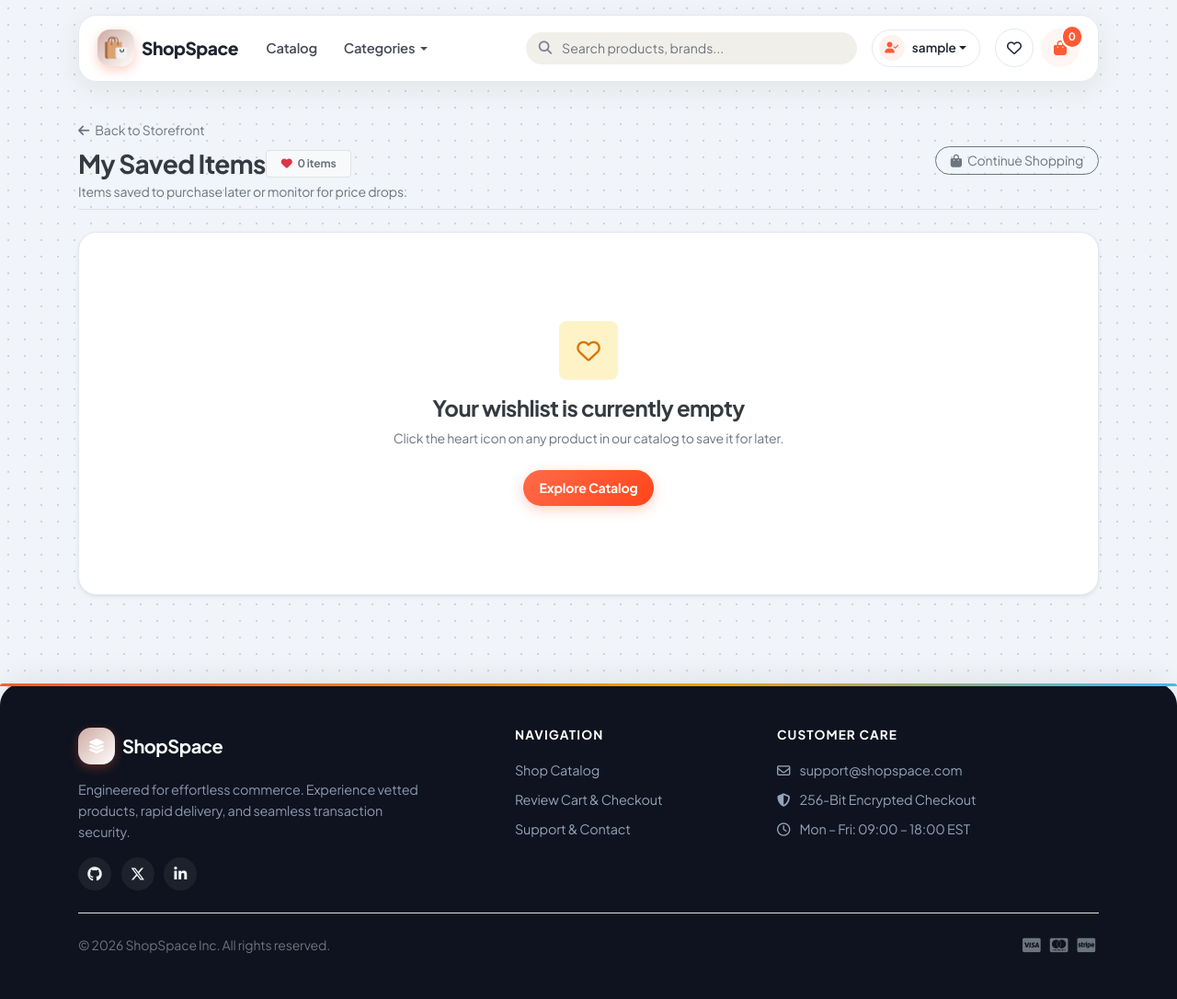
After one commit to saeedzs/django-deployment-example, a Django app: page /wishlist/ in a window 1280 px wide. The commit adds this page. Shown: the whole page at 92% size. Run offline with Django 5.2, Linux system fonts and the light colour scheme; the visitor is signed in with stand-in values (Sample User, id 1); data that the repository does not hold is empty.

Commit message:
Whishlist added

```diff
--- a/shop/static/shop/index.css
+++ b/shop/static/shop/index.css
@@ -1024,3 +1024,100 @@ body.bg-canvas {
 .btn-checkout-primary:active {
     transform: scale(0.96) !important;
 }
+
+/* =================================================================
+   WISHLIST BUTTONS, BADGES & TOAST NOTIFICATIONS
+   ================================================================= */
+
+/* Floating Heart Icon on Cards */
+.btn-wishlist-toggle {
+    position: absolute;
+    top: 12px;
+    right: 12px;
+    z-index: 5;
+    width: 34px;
+    height: 34px;
+    border-radius: 50%;
+    background: rgba(255, 255, 255, 0.9);
+    backdrop-filter: blur(8px);
+    border: 1px solid var(--color-border);
+    display: inline-flex;
+    align-items: center;
+    justify-content: center;
+    color: var(--color-muted);
+    font-size: 0.95rem;
+    cursor: pointer;
+    box-shadow: var(--shadow-subtle);
+    transition: transform 0.18s cubic-bezier(0.34, 1.56, 0.64, 1), background-color 0.18s ease;
+}
+
+.btn-wishlist-toggle:hover {
+    transform: scale(1.15);
+    background-color: #FFFFFF;
+    color: var(--brand-sale);
+}
+
+.btn-wishlist-toggle:active {
+    transform: scale(0.9);
+}
+
+.btn-wishlist-toggle.active {
+    background-color: #FFF1F2;
+    border-color: #FECDD3;
+}
+
+/* Navbar Wishlist Button & Badge */
+.btn-wishlist-nav {
+    position: relative;
+    background: #FFFFFF;
+    color: var(--color-heading);
+    border: 1px solid var(--color-border);
+    border-radius: var(--radius-pill);
+    width: 42px;
+    height: 42px;
+    display: flex;
+    align-items: center;
+    justify-content: center;
+    transition: all 0.2s ease;
+}
+
+.btn-wishlist-nav:hover {
+    background: #FFF1F2;
+    border-color: #FECDD3;
+    color: var(--brand-sale);
+    transform: translateY(-1px);
+}
+
+.wishlist-pill-badge {
+    position: absolute;
+    top: -4px;
+    right: -4px;
+    background: #E11D48;
+    color: #FFFFFF;
+    font-size: 0.72rem;
+    font-weight: 700;
+    border-radius: var(--radius-pill);
+    padding: 2px 6px;
+    border: 2px solid #FFFFFF;
+}
+
+/* Floating Toast Notification */
+.shopspace-toast {
+    position: fixed;
+    bottom: 24px;
+    right: 24px;
+    background: #1E293B;
+    color: #FFFFFF;
+    padding: 12px 20px;
+    border-radius: var(--radius-pill);
+    z-index: 2000;
+    opacity: 0;
+    transform: translateY(20px);
+    transition: opacity 0.25s ease, transform 0.25s cubic-bezier(0.34, 1.56, 0.64, 1);
+    pointer-events: none;
+}
+
+.shopspace-toast.show {
+    opacity: 1;
+    transform: translateY(0);
+}
--- a/shop/templates/shop/base.html
+++ b/shop/templates/shop/base.html
@@ -95,6 +95,16 @@
                                 </div>
                             {% endif %}
                         </div>
+
+                        <!-- Wishlist Navigation Button -->
+                        <a href="{% url 'shop:wishlist' %}" class="btn btn-wishlist-nav mr-2" title="View Wishlist">
+                            <i class="far fa-heart"></i>
+                            {% if user.is_authenticated and user.wishlist_items.count > 0 %}
+                                <span class="wishlist-pill-badge" id="wishlist-counter">{{ user.wishlist_items.count }}</span>
+                            {% else %}
+                                <span class="wishlist-pill-badge d-none" id="wishlist-counter">0</span>
+                            {% endif %}
+                        </a>
 
                         <!-- Modern Cart Trigger -->
                         <button id="cart" type="button" class="btn btn-cart-modern" data-toggle="popover" data-placement="bottom">
@@ -259,5 +269,75 @@
             });
         });
     </script>
+
+
+<!-- Floating Notification Toast -->
+<div id="shopspace-toast" class="shopspace-toast shadow-lg border-0 d-none">
+    <div class="toast-content d-flex align-items-center">
+        <span class="toast-icon mr-2"><i class="fas fa-heart text-danger"></i></span>
+        <span class="toast-message small font-weight-bold"></span>
+    </div>
+</div>
+
+<script>
+// Wishlist AJAX Toggle Handler
+$(document).on('click', '.btn-wishlist-toggle', function(e) {
+    e.preventDefault();
+    e.stopPropagation();
+
+    var $btn = $(this);
+    var url = $btn.data('toggle-url');
+    var $icon = $btn.find('i');
+
+    {% if not user.is_authenticated %}
+        window.location.href = "{% url 'useraccounts:login' %}?next={{ request.path }}";
+        return;
+    {% endif %}
+
+    $.ajax({
+        url: url,
+        type: 'POST',
+        headers: {
+            'X-CSRFToken': '{{ csrf_token }}'
+        },
+        success: function(response) {
+            if (response.saved) {
+                $btn.addClass('active');
+                $icon.removeClass('far text-dark').addClass('fas text-danger');
+            } else {
+                $btn.removeClass('active');
+                $icon.removeClass('fas text-danger').addClass('far');
+            }
+
+            // Update badge in navbar
+            var $badge = $('#wishlist-counter');
+            if (response.total_count > 0) {
+                $badge.text(response.total_count).removeClass('d-none');
+            } else {
+                $badge.addClass('d-none');
+            }
+
+            // Trigger floating toast
+            showFloatingToast(response.message, response.saved);
+        },
+        error: function() {
+            showFloatingToast("Unable to update wishlist. Please try again.", false);
+        }
+    });
+});
+
+function showFloatingToast(message, isSuccess) {
+    var $toast = $('#shopspace-toast');
+    $toast.find('.toast-message').text(message);
+    $toast.find('.toast-icon i').attr('class', isSuccess ? 'fas fa-heart text-danger' : 'fas fa-circle-info text-primary');
+
+    $toast.removeClass('d-none').addClass('show');
+    clearTimeout(window.toastTimer);
+    window.toastTimer = setTimeout(function() {
+        $toast.removeClass('show');
+        setTimeout(function() { $toast.addClass('d-none'); }, 300);
+    }, 2400);
+}
+</script>
 </body>
 </html>
--- /dev/null
+++ b/shop/templates/shop/wishlist.html
@@ -0,0 +1,112 @@
+{% extends "shop/base.html" %}
+{% block title %}My Saved Items — ShopSpace{% endblock %}
+
+{% block content %}
+<div class="wishlist-page pb-5">
+
+    <!-- Top Action & Navigation Bar -->
+    <div class="d-flex flex-column flex-md-row justify-content-between align-items-md-center mb-4 pb-2 border-bottom">
+        <div>
+            <a href="{% url 'shop:index' %}" class="text-muted text-decoration-none small">
+                <i class="fas fa-arrow-left mr-1"></i> Back to Storefront
+            </a>
+            <div class="d-flex align-items-center flex-wrap gap-2 mt-2">
+                <h2 class="h3 font-weight-bold mb-0 text-dark">My Saved Items</h2>
+                <span class="badge badge-light border px-3 py-2 text-muted">
+                    <i class="fas fa-heart text-danger mr-1"></i> {{ wishlist_items.count }} item{{ wishlist_items.count|pluralize }}
+                </span>
+            </div>
+            <p class="text-muted small mb-0 mt-1">Items saved to purchase later or monitor for price drops.</p>
+        </div>
+
+        <div class="mt-3 mt-md-0 d-flex gap-2">
+            <a href="{% url 'shop:index' %}" class="btn btn-outline-secondary btn-sm rounded-pill px-3">
+                <i class="fas fa-bag-shopping mr-1"></i> Continue Shopping
+            </a>
+        </div>
+    </div>
+
+    {% if wishlist_items %}
+    <div class="row g-4">
+        {% for item in wishlist_items %}
+        <div class="col-xl-3 col-lg-4 col-sm-6 mb-4" id="wishlist-card-{{ item.product.id }}">
+            <div class="card h-100 product-card border-0">
+                <!-- Badges -->
+                <div class="product-badge-group">
+                    <span class="badge-category">{{ item.product.category|title }}</span>
+                </div>
+
+                <!-- Delete / Remove Button -->
+                <button
+                    type="button"
+                    class="btn-wishlist-toggle active"
+                    data-toggle-url="{% url 'shop:toggle_wishlist' item.product.id %}"
+                    data-card-id="wishlist-card-{{ item.product.id }}"
+                    title="Remove from saved items"
+                >
+                    <i class="fas fa-heart text-danger"></i>
+                </button>
+
+                <!-- Media Frame -->
+                <a href="{% url 'shop:product_detail' item.product.id %}" class="product-media-link">
+                    <div class="product-image-frame">
+                        <img src="{{ item.product.image.url }}" class="product-img" alt="{{ item.product.title }}" loading="lazy">
+                    </div>
+                </a>
+
+                <!-- Card Body -->
+                <div class="card-body d-flex flex-column p-3">
+                    <a href="{% url 'shop:product_detail' item.product.id %}" class="text-decoration-none">
+                        <h5 class="product-heading text-truncate mb-1" title="{{ item.product.title }}">
+                            {{ item.product.title }}
+                        </h5>
+                    </a>
+
+                    <p class="product-excerpt text-muted mb-3 flex-grow-1">
+                        {{ item.product.description|truncatewords:14 }}
+                    </p>
+
+                    <div class="product-pricing d-flex align-items-baseline mb-3">
+                        <span class="current-price">${{ item.product.price|floatformat:2 }}</span>
+                        {% if item.product.dis_price and item.product.dis_price > item.product.price %}
+                            <span class="original-price ml-2">${{ item.product.dis_price|floatformat:2 }}</span>
+                        {% endif %}
+                    </div>
+
+                    <!-- Actions -->
+                    <div class="product-action-row d-flex align-items-center gap-2 mt-auto">
+                        <button
+                            id="{{ item.product.id }}"
+                            data-name="{{ item.product.title }}"
+                            data-price="{{ item.product.price }}"
+                            class="btn btn-atc atc flex-grow-1"
+                            type="button"
+                        >
+                            <i class="fas fa-cart-plus mr-1"></i> Move to Bag
+                        </button>
+                        <a href="{% url 'shop:product_detail' item.product.id %}" class="btn btn-inspect" title="Quick View">
+                            <i class="fas fa-arrow-up-right-from-square"></i>
+                        </a>
+                    </div>
+                </div>
+            </div>
+        </div>
+        {% endfor %}
+    </div>
+    {% else %}
+    <div class="card card-zone-items border-0 shadow-sm p-5 text-center my-4">
+        <div class="py-5">
+            <div class="zone-icon zone-icon-amber mx-auto mb-3" style="width: 64px; height: 64px; font-size: 1.6rem;">
+                <i class="far fa-heart"></i>
+            </div>
+            <h4 class="font-weight-bold text-dark mb-2">Your wishlist is currently empty</h4>
+            <p class="text-muted small mb-4">Click the heart icon on any product in our catalog to save it for later.</p>
+            <a href="{% url 'shop:index' %}" class="btn btn-atc rounded-pill px-4 py-2 font-weight-bold text-decoration-none">
+                Explore Catalog
+            </a>
+        </div>
+    </div>
+    {% endif %}
+
+</div>
+{% endblock %}
--- a/shop/urls.py
+++ b/shop/urls.py
@@ -26,4 +26,6 @@ urlpatterns = [
     path('api/products/', views.PublicProductListAPIView.as_view(), name='api_product_list'),
     path('api/products/<int:id>/', views.PublicProductDetailAPIView.as_view(), name='api_product_detail'),
     path('api/orders/create/', views.OrderCreateAPIView.as_view(), name='api_order_create'),  # New API route for creating orders
+    path("wishlist/", views.wishlist_view, name="wishlist"),
+    path("wishlist/toggle/<int:product_id>/", views.toggle_wishlist, name="toggle_wishlist"),
 ]
--- a/shop/views.py
+++ b/shop/views.py
@@ -1,5 +1,5 @@
 from django.shortcuts import render,redirect,get_object_or_404
-from .models import MyProduct,Order,ContactMessage
+from .models import MyProduct,Order,ContactMessage,Wishlist
 from django.core.paginator import Paginator
 from django.core.validators import validate_email
 from django.core.exceptions import ValidationError
@@ -18,6 +18,8 @@ from rest_framework.filters import SearchFilter, OrderingFilter
 from rest_framework.permissions import IsAuthenticatedOrReadOnly
 from useraccounts.forms import PostPurchaseRegisterForm
 from django.db import models
+from django.http import JsonResponse
+from django.contrib.auth.decorators import login_required
 
 User = get_user_model()
 
@@ -37,8 +39,17 @@ def index(request):
     page_number = request.GET.get("page")
     products_obj = paginator.get_page(page_number)
 
-    return render(request, "shop/index.html", {"products_obj":products_obj})
+    # retrieve wishlist IDs for logged-in user to highlight saved hearts
+    user_wishlist_ids = set()
+    if request.user.is_authenticated:
+        user_wishlist_ids = set(
+            Wishlist.objects.filter(user=request.user).values_list('product_id', flat=True)
+        )
 
+    return render(request, "shop/index.html", {
+        "products_obj": products_obj,
+        "user_wishlist_ids": user_wishlist_ids
+    })
 
 def product_detail(request, id):
     product = get_object_or_404(MyProduct, id=id)
@@ -284,6 +295,37 @@ def parse_order_items(raw_items):
         except (ValueError, SyntaxError):
             return {}
 
+@login_required
+def wishlist_view(request):
+    """Renders the saved items collection for the logged-in user."""
+    wishlist_items = Wishlist.objects.filter(user=request.user).select_related('product')
+    return render(request, "shop/wishlist.html", {"wishlist_items": wishlist_items})
+
+@login_required
+def toggle_wishlist(request, product_id):
+    """AJAX endpoint to toggle a product into or out of the user's wishlist."""
+    if request.method == "POST":
+        product = get_object_or_404(MyProduct, id=product_id)
+        wishlist_item = Wishlist.objects.filter(user=request.user, product=product).first()
+
+        if wishlist_item:
+            wishlist_item.delete()
+            saved = False
+            message = f"{product.title} removed from saved items."
+        else:
+            Wishlist.objects.create(user=request.user, product=product)
+            saved = True
+            message = f"{product.title} added to saved items."
+
+        total_count = Wishlist.objects.filter(user=request.user).count()
+        return JsonResponse({
+            "saved": saved,
+            "message": message,
+            "total_count": total_count
+        })
+
+    return JsonResponse({"error": "Invalid request method"}, status=400)
+
 # # Public API: List all products or create a new product (Admin/Staff only)
 # class ProductListCreateAPIView(ListCreateAPIView):
 #     queryset = MyProduct.objects.all()
```
Also changed, not shown: shop/models.py (+21 -0 lines), shop/templates/shop/index.html (+12 -0 lines), shop/migrations/0010_wishlist.py (added).
